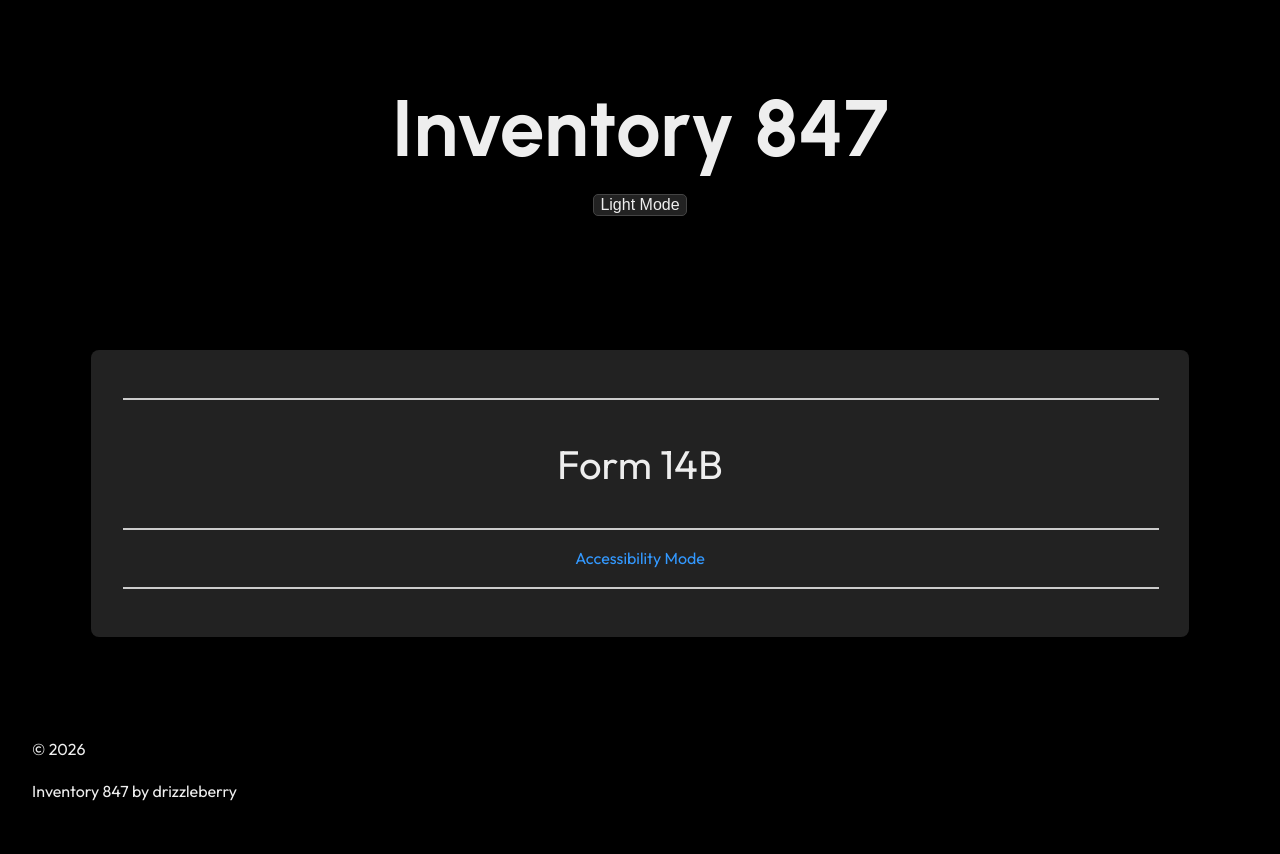
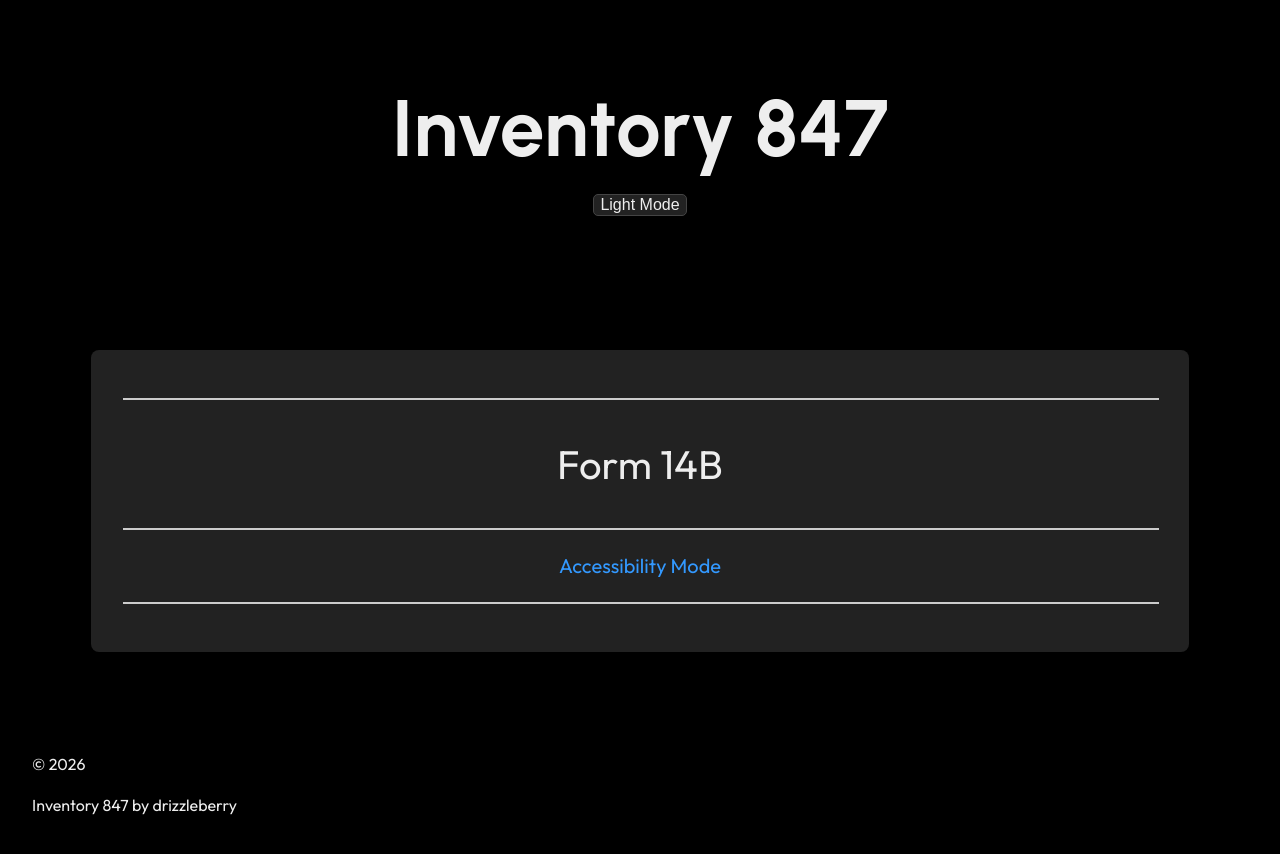
Before and after one commit to drizzleberry/drizzleberry.github.io, a Jekyll site: the page built from _episodes/form_14b.html, in a window 1280 px wide. Shown: the top 854 px of the page. Built offline with Jekyll 4.4.1, drawn with Linux system fonts in a browser that asks for light colours; a script that is not in the unit is left out.

Commit message:
Update form_14b.html

```diff
--- a/_episodes/form_14b.html
+++ b/_episodes/form_14b.html
@@ -6,7 +6,7 @@ order: 3
 pdf_url: /assets/files/form_14b_src.pdf
 ---
 
-<div style="text-align: center;">
+<div style="text-align: center; font-size: 125%; margin: 1em 0;">
 <a href="/3/accessibility/">Accessibility Mode</a>
 </div>
 
```
